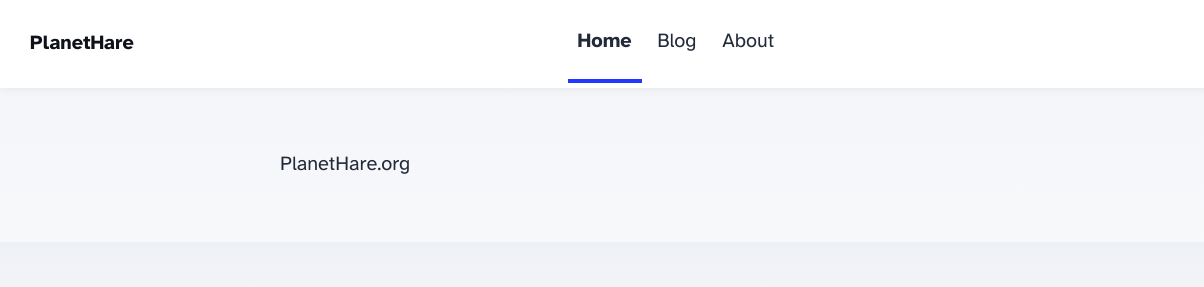
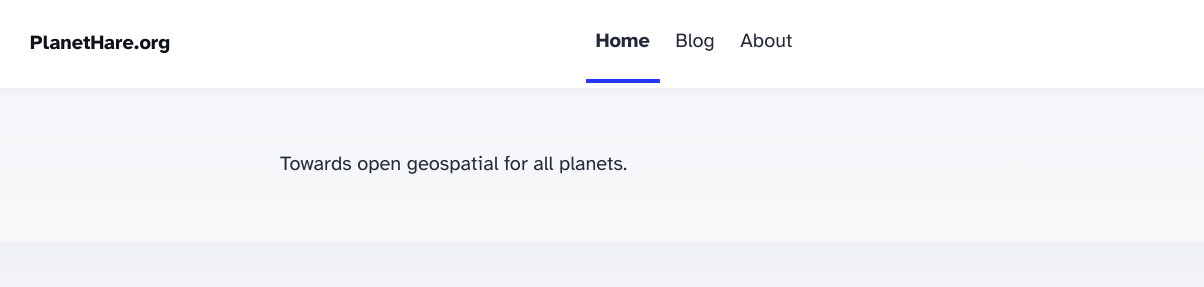
Before and after one commit to PlanetHare/planethare-astro, an Astro site: page / in a window 1280 px wide. Shown: the top 287 px of the page, 0-1204 px from the left. Built offline with nearby package versions, Linux system fonts and the light colour scheme; Astro itself is replaced by a stand-in of ours.

Commit message:
update blog layout

```diff
--- a/src/consts.ts
+++ b/src/consts.ts
@@ -1,5 +1,5 @@
 // Place any global data in this file.
 // You can import this data from anywhere in your site by using the `import` keyword.
 
-export const SITE_TITLE = "PlanetHare";
-export const SITE_DESCRIPTION = "Welcome to PlanetHare";
+export const SITE_TITLE = "PlanetHare.org";
+export const SITE_DESCRIPTION = "Towards open geospatial";
--- a/src/pages/index.astro
+++ b/src/pages/index.astro
@@ -13,7 +13,7 @@
 	<body>
 		<Header />
 		<main>
-           PlanetHare.org
+           Towards open geospatial for all planets.
 		</main>
 		<Footer />
 	</body>
```
